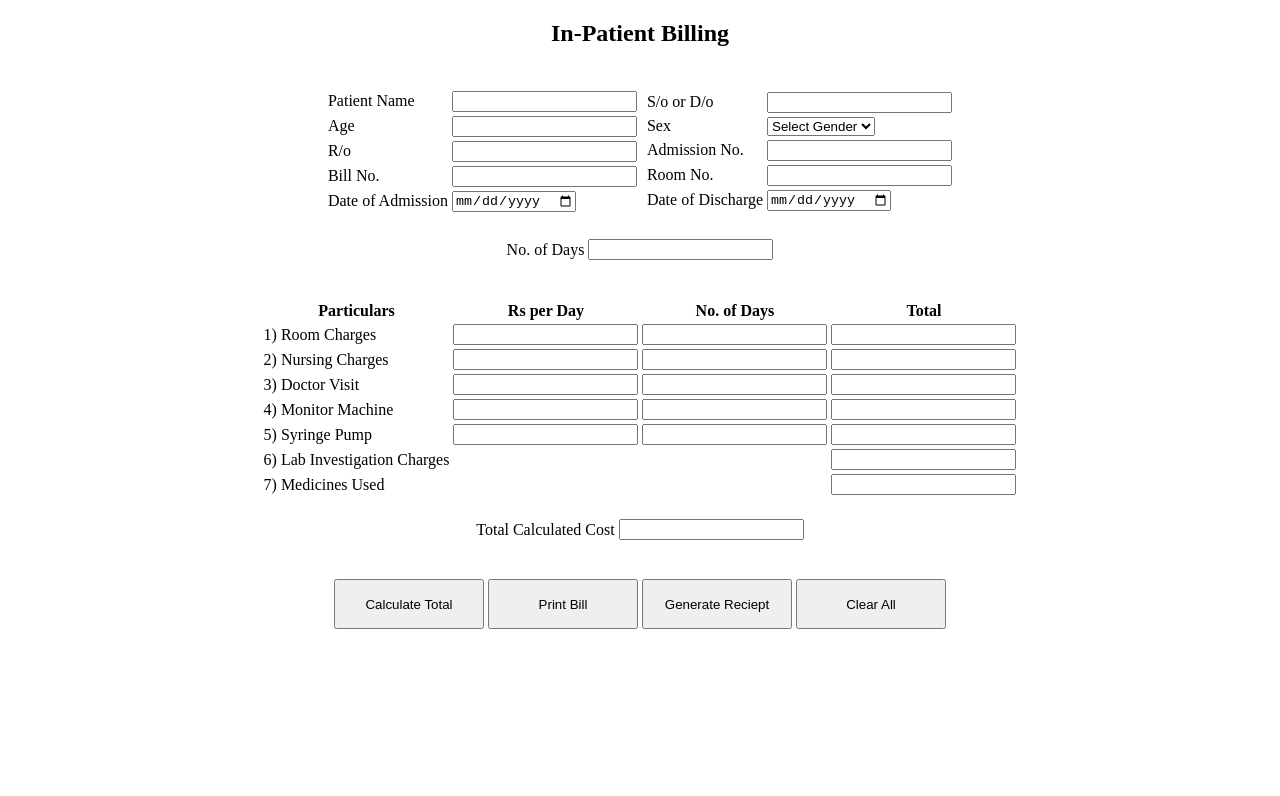
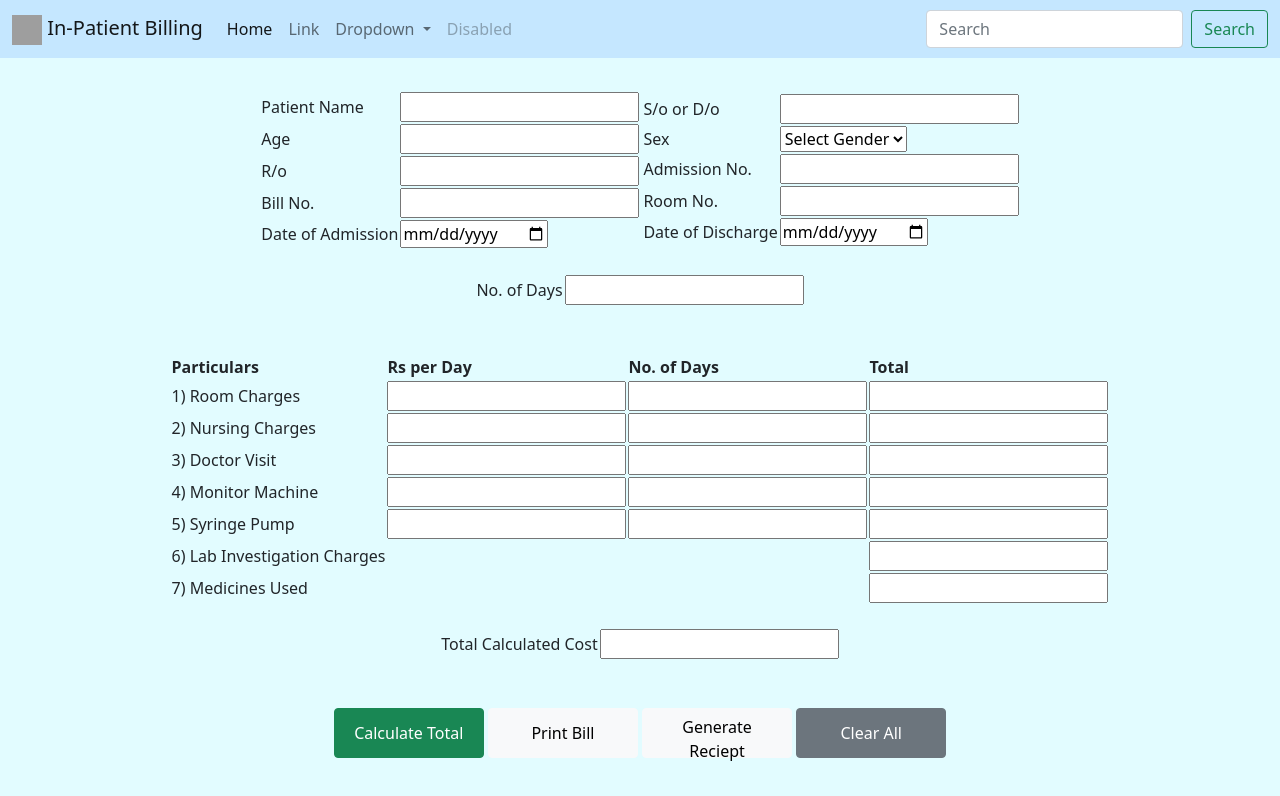
Before and after one commit to n-rohit/inpHospBill, a plain HTML site: page index.html in a window 1280 px wide. Drawn offline with nearby package versions, Linux system fonts and the light colour scheme; grey boxes are pictures that could not be loaded.

Commit message:
Update index.html

```diff
--- a/index.html
+++ b/index.html
@@ -2,15 +2,57 @@
 <html lang="en">
 <head>
     <title>Hospital Bill</title>
-
+    <link href="https://cdn.jsdelivr.net/npm/bootstrap@5.1.3/dist/css/bootstrap.min.css" rel="stylesheet" integrity="sha384-1BmE4kWBq78iYhFldvKuhfTAU6auU8tT94WrHftjDbrCEXSU1oBoqyl2QvZ6jIW3" crossorigin="anonymous">
+    <script src="https://cdn.jsdelivr.net/npm/bootstrap@5.1.3/dist/js/bootstrap.bundle.min.js" integrity="sha384-ka7Sk0Gln4gmtz2MlQnikT1wXgYsOg+OMhuP+IlRH9sENBO0LRn5q+8nbTov4+1p" crossorigin="anonymous"></script>
+    <script src="https://cdn.jsdelivr.net/npm/@popperjs/core@2.10.2/dist/umd/popper.min.js" integrity="sha384-7+zCNj/IqJ95wo16oMtfsKbZ9ccEh31eOz1HGyDuCQ6wgnyJNSYdrPa03rtR1zdB" crossorigin="anonymous"></script>
+    <script src="https://cdn.jsdelivr.net/npm/bootstrap@5.1.3/dist/js/bootstrap.min.js" integrity="sha384-QJHtvGhmr9XOIpI6YVutG+2QOK9T+ZnN4kzFN1RtK3zEFEIsxhlmWl5/YESvpZ13" crossorigin="anonymous"></script>
     <style>
         .wrapper {
             text-align: center;
         }
     </style>
 </head>
-<body>
-    <h2 style="text-align:center;">In-Patient Billing</h2>
+<body style="background-color:rgb(226, 252, 255);">
+    <nav class="navbar navbar-expand-lg navbar-light" style="background-color: #c5e7ff;">
+        <div class="container-fluid">
+            <a class="navbar-brand" href="#">
+                <img src="https://www.freeiconspng.com/thumbs/hospital-icon/ambulance-cross-hospital-icon-11.png" alt="" width="30" height="30" >
+                In-Patient Billing
+            </a>
+          <button class="navbar-toggler" type="button" data-bs-toggle="collapse" data-bs-target="#navbarSupportedContent" aria-controls="navbarSupportedContent" aria-expanded="false" aria-label="Toggle navigation">
+            <span class="navbar-toggler-icon"></span>
+          </button>
+          <div class="collapse navbar-collapse" id="navbarSupportedContent">
+            <ul class="navbar-nav me-auto mb-2 mb-lg-0">
+              <li class="nav-item">
+                <a class="nav-link active" aria-current="page" href="#">Home</a>
+              </li>
+              <li class="nav-item">
+                <a class="nav-link" href="#">Link</a>
+              </li>
+              <li class="nav-item dropdown">
+                <a class="nav-link dropdown-toggle" href="#" id="navbarDropdown" role="button" data-bs-toggle="dropdown" aria-expanded="false">
+                  Dropdown
+                </a>
+                <ul class="dropdown-menu" aria-labelledby="navbarDropdown">
+                  <li><a class="dropdown-item" href="#">Action</a></li>
+                  <li><a class="dropdown-item" href="#">Another action</a></li>
+                  <li><hr class="dropdown-divider"></li>
+                  <li><a class="dropdown-item" href="#">Something else here</a></li>
+                </ul>
+              </li>
+              <li class="nav-item">
+                <a class="nav-link disabled">Disabled</a>
+              </li>
+            </ul>
+            <form class="d-flex">
+              <input class="form-control me-2" type="search" placeholder="Search" aria-label="Search">
+              <button class="btn btn-outline-success" type="submit">Search</button>
+            </form>
+          </div>
+        </div>
+      </nav>
+    <h2 style="text-align:center;"></h2>
     <br>
 
     <form id="form1">
@@ -107,10 +149,10 @@
             <br><br>
 
         <div class="wrapper">
-            <button style="width:150px;height:50px" id="c_total" onclick="calculate_total()">Calculate Total</button>
-            <button style="width:150px;height:50px">Print Bill</button>
-            <button style="width:150px;height:50px">Generate Reciept</button>
-            <input type="reset" value="Clear All" style="width:150px;height:50px">
+            <button type="button" class="btn btn-success" style="width:150px;height:50px" id="c_total" onclick="calculate_total()">Calculate Total</button>
+            <button type="button" class="btn btn-light" style="width:150px;height:50px">Print Bill</button>
+            <button type="button" class="btn btn-light" style="width:150px;height:50px">Generate Reciept</button>
+            <input type="reset" class="btn btn-secondary" value="Clear All" style="width:150px;height:50px">
         </div>
     </form>
 
```
